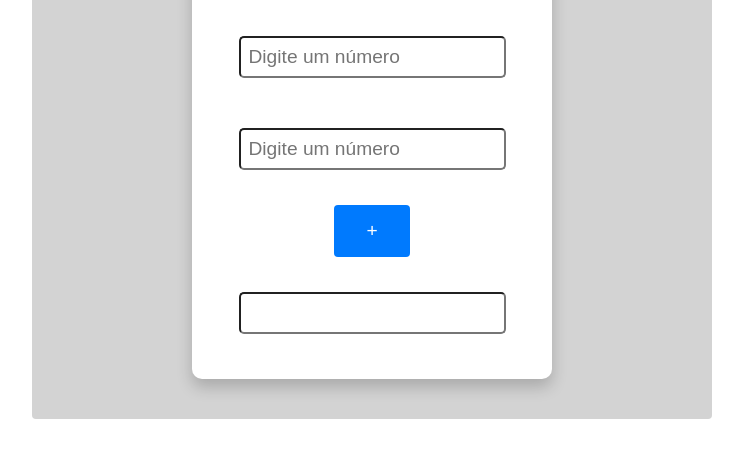
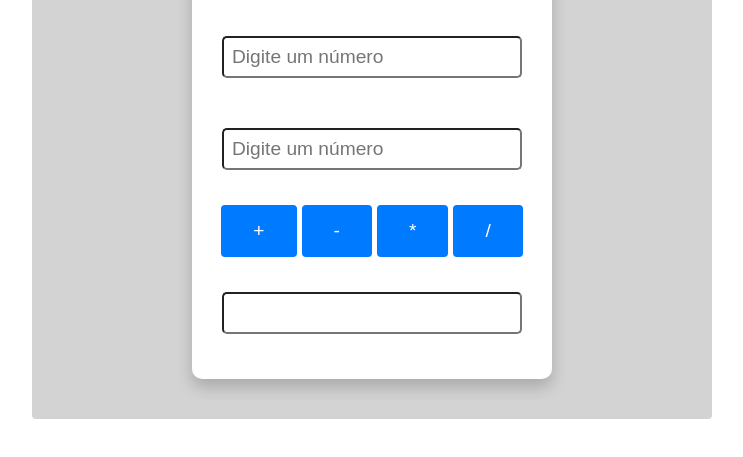
Before and after one commit to arthurtheodoro12/BootCamp-Modulo02-Calculadora, a plain HTML site: page index.html in a window 1280 px wide. Shown: the part 157-614 px from the top of the page, without its empty margins (268-1011 px from the left). Drawn offline with Linux system fonts and the light colour scheme.

Commit message:
closes #4 - Implementar as 4 operações matemáticas

```diff
--- a/index.html
+++ b/index.html
@@ -13,7 +13,12 @@
             <h1>Calculadora</h1>
             <input type="number" id="num1" placeholder="Digite um número">
             <input type="number" id="num2" placeholder="Digite um número">
-            <button id="soma" onclick="Somar()">+</button>
+            <div class="buttons">
+                <button id="soma" onclick="calcular('soma')">+</button>
+                <button id="sub" onclick="calcular('sub')">-</button>
+                <button id="multi" onclick="calcular('multi')">*</button>
+                <button id="div" onclick="calcular('div')">/</button>
+            </div>
             <input readonly id="resultado">
         </div>
         <div class="historico">
--- a/javascript.js
+++ b/javascript.js
@@ -1,7 +1,22 @@
-function Somar() {
+function calcular(operacao) {
     var Num1 = parseFloat(document.getElementById("num1").value);
     var Num2 = parseFloat(document.getElementById("num2").value);
+    var Resultado
 
-    var Resultado = Num1 + Num2;
-    document.getElementById("resultado").value = Resultado;
+    if(operacao === 'soma') {
+        Resultado = Num1 + Num2;
+    } else if(operacao === 'sub') {
+        Resultado = Num1 - Num2;
+    } else if(operacao === 'multi') {
+        Resultado = Num1 * Num2
+    } else if(operacao === "div") {
+        if(Num2 == 0) {
+            alert("Não é possível dividir por 0!")
+            document.getElementById("num2").focus()
+        } else {
+            Resultado = Num1/Num2
+        }
+    }
+
+    document.getElementById("resultado").value = Resultado.toFixed(2);
 }
--- a/style.css
+++ b/style.css
@@ -27,6 +27,7 @@ body {
 
 .calc input {
     height: 22px;
+    width: 280px;
     padding: 8px;
     font-size: 1.2rem;
     margin: 15px 70px;
@@ -37,6 +38,11 @@ body {
     outline: none;
     box-shadow: 0 0 10px #3b59ee;
     border: 1px solid #74d0ff;
+}
+
+.buttons {
+    display: flex;
+    column-gap: 5px;
 }
 
 .calc button {
```
